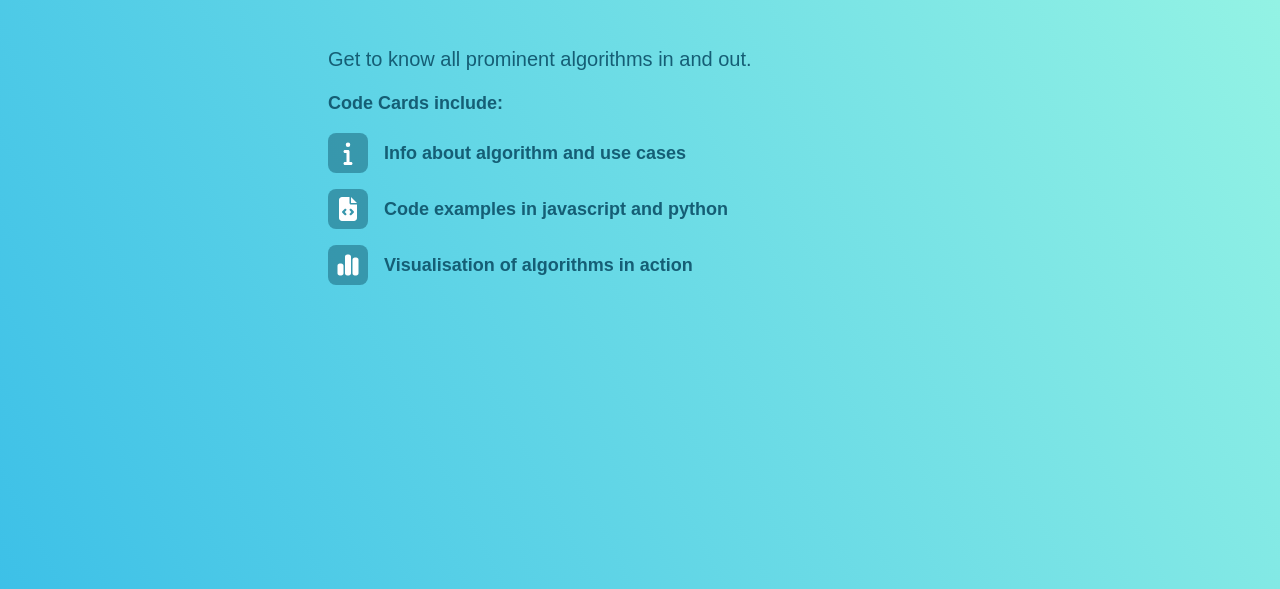
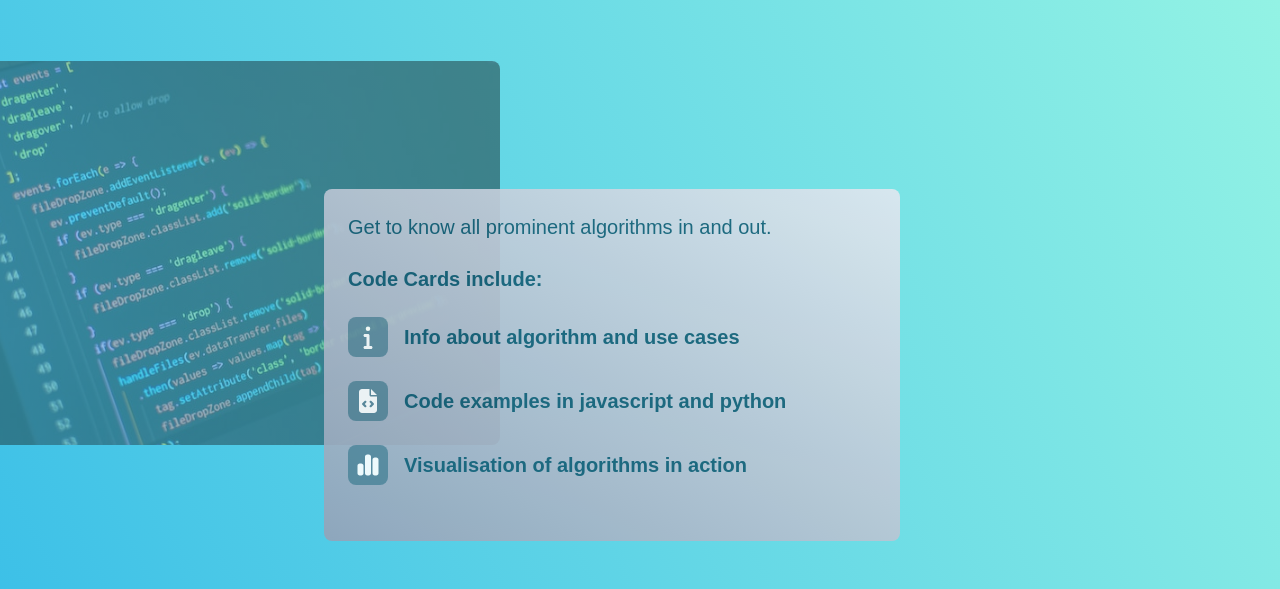
Before and after one commit to JannekS/learn-tailwindcss, a website: page src/index.html in a window 1280 px wide. Shown: the part 211-800 px from the top of the page. Drawn offline with Linux system fonts and the light colour scheme; a web font is replaced by a local one.

Commit message:
Polished design of intro section.

```diff
--- a/src/index.html
+++ b/src/index.html
@@ -45,16 +45,33 @@
             </h2>
           </div>
         </div>
-        <div class="flex flex-col space-y-4 max-w-4xl p-6 text-lg md:text-left">
+        <div
+          class="relative group duration-500 w-10/12 max-w-lg h-3/5 mx-auto md:flex md:flex-row md:max-w-xl md:w-full md:mt-10 md:mx-5"
+        >
+          <img
+            src="/img/code1.jpg"
+            alt=""
+            class="w-full h-full overflow-hidden rounded-lg md:w-full md:h-96 md:ml-[-400px] md:opacity-40 duration-500"
+          />
+          <div
+            class="absolute top-0 bottom-0 right-0 left-0 bg-gradient-to-b from-cyan-800 to-cyan-500 opacity-90 rounded-lg md:mt-32 md:bg-gradient-to-bl md:from-slate-200 md:to-slate-400 duration-500"
+          >
+            <div
+              class="flex flex-col space-y-4 p-6 text-lg text-white md:text-cyan-800 md:text-left md:text-xl md:space-y-6 duration-500"
+            >
               <h4 class="text-xl">
                 Get to know all prominent algorithms in and out.
               </h4>
               <p class="font-bold">Code Cards include:</p>
               <div
-            class="flex flex-col justify-center items-center space-y-2 md:flex-row md:space-x-4 md:space-y-0 md:justify-start"
+                class="flex flex-col justify-center items-center space-y-2 md:flex-row md:space-x-4 md:space-y-0 md:justify-start bg"
               >
                 <div class="w-10 h-10 p-2 bg-cyan-800 bg-opacity-50 rounded-lg">
-              <img src="/icons/info-solid.svg" alt="" class="w-6 h-6 invert" />
+                  <img
+                    src="/icons/info-solid.svg"
+                    alt=""
+                    class="w-6 h-6 invert"
+                  />
                 </div>
                 <p class="font-bold">Info about algorithm and use cases</p>
               </div>
@@ -81,6 +98,8 @@
                   />
                 </div>
                 <p class="font-bold">Visualisation of algorithms in action</p>
+              </div>
+            </div>
           </div>
         </div>
       </div>
```
Also changed, not shown: img/code1.jpg (added), src/css/style.css. Lines whose indentation alone changed are shown as unchanged.
